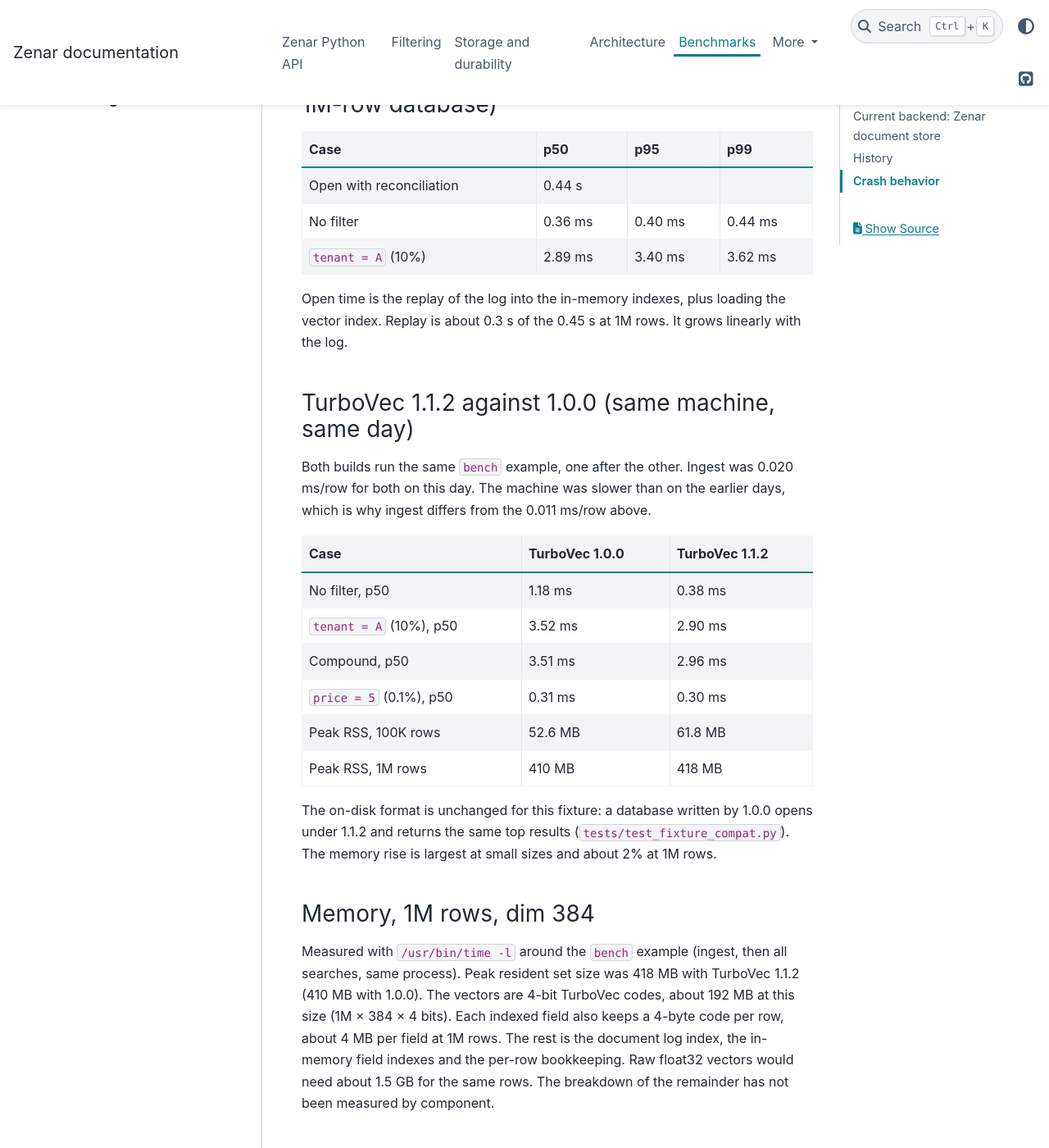
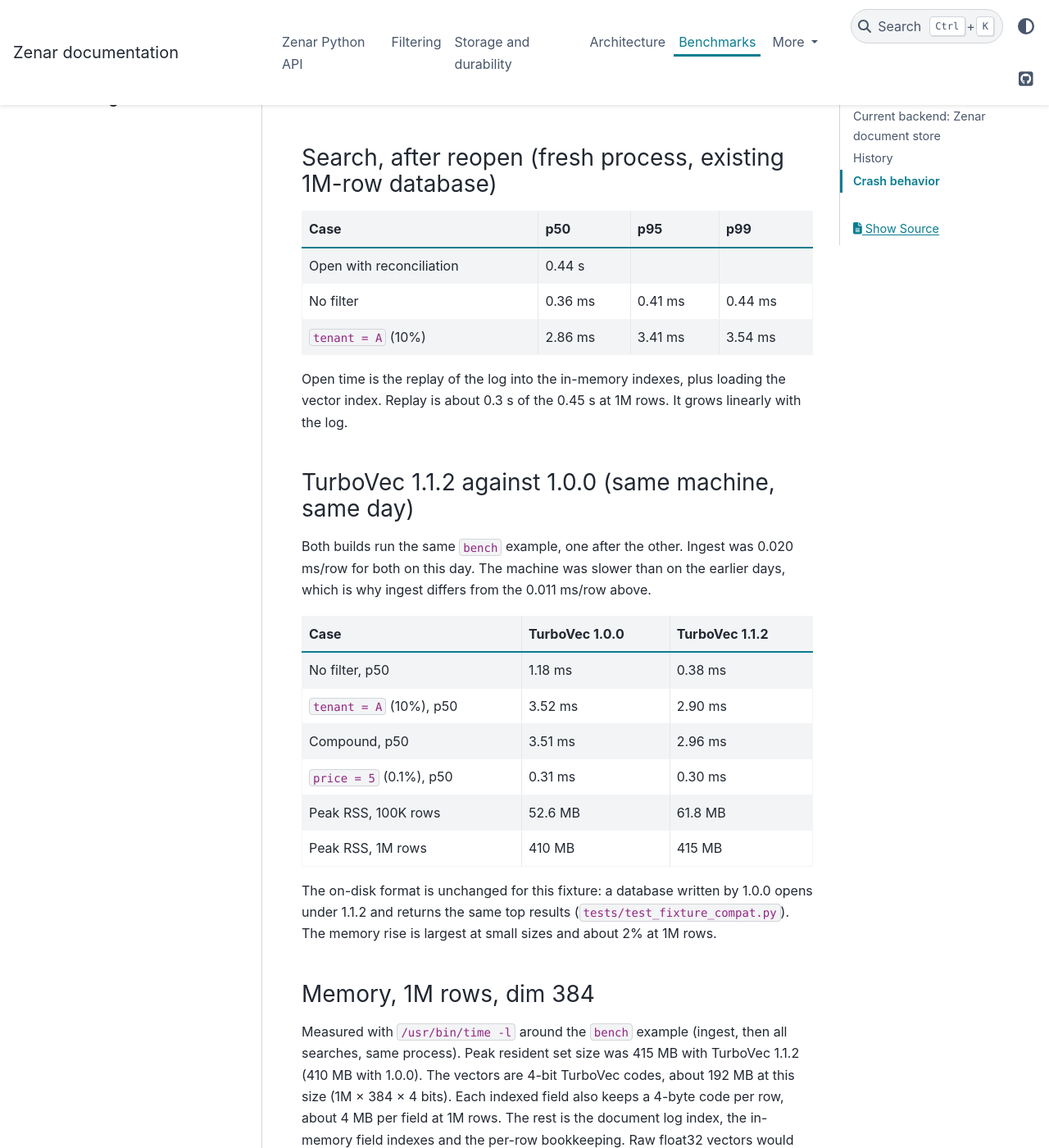
Before and after one commit to DonyNurArifR/zenar, a Sphinx documentation site: the page built from docs/BENCHMARKS.md, in a window 1280 px wide and 1400 px high, scrolled down 2251 px. Shown: the whole window at 82% size. Built offline with Sphinx 7.4.7 and the PyData theme 0.15.4, drawn with Linux system fonts in a browser that asks for light colours; some of the changed text lies outside the part shown.

Commit message:
Docs: measured numbers for the sparse-code build; schema rule and field limits in the API reference
Compound filters, peak memory and the compound note now match the 1M run on the current build.
The API reference states the first-record schema rule and that fields are not limited.

```diff
--- a/docs/BENCHMARKS.md
+++ b/docs/BENCHMARKS.md
@@ -63,8 +66,8 @@
 | Case | p50 | p95 | p99 |
 |---|---|---|---|
 | Open with reconciliation | 0.44 s | | |
-| No filter | 0.36 ms | 0.40 ms | 0.44 ms |
-| `tenant = A` (10%) | 2.89 ms | 3.40 ms | 3.62 ms |
+| No filter | 0.36 ms | 0.41 ms | 0.44 ms |
+| `tenant = A` (10%) | 2.86 ms | 3.41 ms | 3.54 ms |
 
 Open time is the replay of the log into the in-memory indexes, plus loading the vector index. Replay is about 0.3 s of
 the 0.45 s at 1M rows. It grows linearly with the log.
@@ -81,7 +84,7 @@
 | Compound, p50 | 3.51 ms | 2.96 ms |
 | `price = 5` (0.1%), p50 | 0.31 ms | 0.30 ms |
 | Peak RSS, 100K rows | 52.6 MB | 61.8 MB |
-| Peak RSS, 1M rows | 410 MB | 418 MB |
+| Peak RSS, 1M rows | 410 MB | 415 MB |
 
 The on-disk format is unchanged for this fixture: a database written by 1.0.0 opens under 1.1.2 and returns the same
 top results (`tests/test_fixture_compat.py`). The memory rise is largest at small sizes and about 2% at 1M rows.
@@ -89,7 +92,7 @@
 ### Memory, 1M rows, dim 384
 
 Measured with `/usr/bin/time -l` around the `bench` example (ingest, then all searches, same process). Peak resident
-set size was 418 MB with TurboVec 1.1.2 (410 MB with 1.0.0). The vectors are 4-bit TurboVec codes, about 192 MB at this size (1M × 384 × 4 bits). Each indexed
+set size was 415 MB with TurboVec 1.1.2 (410 MB with 1.0.0). The vectors are 4-bit TurboVec codes, about 192 MB at this size (1M × 384 × 4 bits). Each indexed
 field also keeps a 4-byte code per row, about 4 MB per field at 1M rows. The rest is the document log index, the
 in-memory field indexes and the per-row bookkeeping. Raw float32 vectors would need about 1.5 GB for the same rows.
 The breakdown of the remainder has not been measured by component.
@@ -120,6 +123,10 @@
 was 3.6 ms.
 
 ### What the numbers say
+
+- Field codes are stored only for rows that have the field. A collection with thousands of fields no longer costs
+  fields times documents: 877 MB became 54 MB for 5,000 fields and 20,000 documents. The price is about 0.9 ms on the
+  compound filter at 1M rows, from 2.96 ms to 3.84 ms.
 
 - Unfiltered and selective (0.1%) search are close to pure TurboVec cost. The 0.1% filter is faster than the unfiltered
   search at 10K rows, because it returns few candidates.
```
Also changed, not shown: other parts of docs/BENCHMARKS.md (+7 -4 lines), README.md (+3 -3 lines), docs/API.md (+4 -0 lines).
